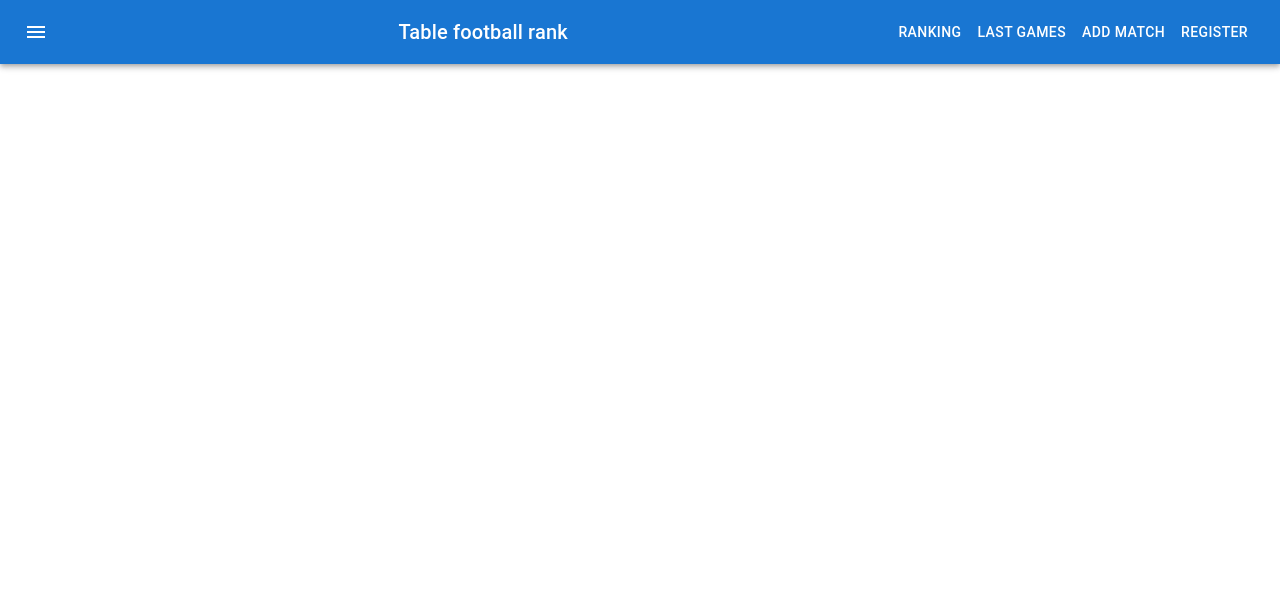
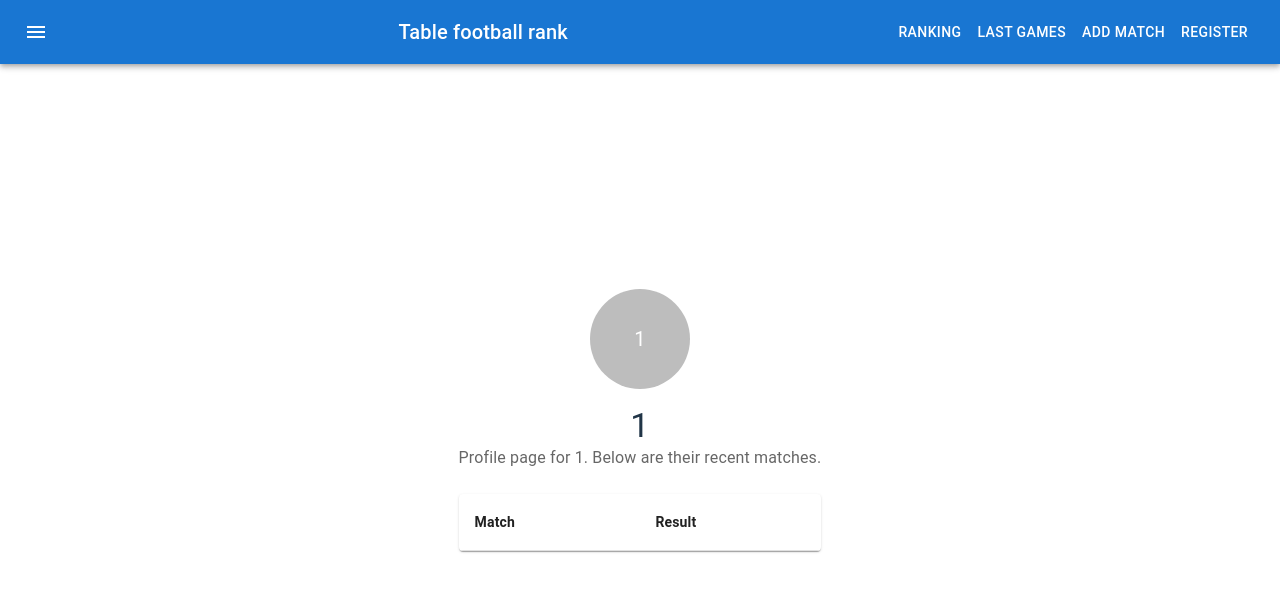
Before and after one commit to gebalajerzy/table-football, a React (Vite) app: page /user/1 in a window 1280 px wide. Shown: the top 592 px of the page. Built offline with nearby package versions, Linux system fonts and the light colour scheme; the HTML template or start-up script is replaced by a standard one.

Commit message:
User Profile page added

```diff
--- a/src/AppRoutes.tsx
+++ b/src/AppRoutes.tsx
@@ -4,6 +4,7 @@ import { Rank } from './views/Games/Rank/Rank.tsx';
 import { LastGames } from './views/Games/LastGames/LastGames.tsx';
 import { AddMatch } from './views/AddMatch/AddMatch.tsx';
 import { UserRegister } from './views/User/UserRegister/UserRegister.tsx';
+import { UserGames } from "./views/User/UserGames.tsx";
 
 const AppRoutes: FunctionComponent = () => (
     <Routes>
@@ -12,6 +13,7 @@ const AppRoutes: FunctionComponent = () => (
       <Route path={'/last-games'} element={<LastGames />} />
       <Route path={'/add-match'} element={<AddMatch />} />
       <Route path={'/register'} element={<UserRegister />} />
+      <Route path={'/user/:nickname'} element={<UserGames />} />
     </Routes>
 );
 
--- /dev/null
+++ b/src/components/MatchTable.tsx
@@ -0,0 +1,68 @@
+import { Table, TableBody, TableCell, TableContainer, TableHead, TableRow, Paper, Typography } from '@mui/material';
+import { Link } from 'react-router-dom';
+
+// Define the structure of a match
+interface Match {
+    teamAPlayer1: string;
+    teamAPlayer2: string;
+    teamBPlayer1: string;
+    teamBPlayer2: string;
+    date: string; // Format as "YYYY-MM-DD" or another format as needed
+    result: number;
+}
+
+// Define the props for the MatchTable component
+interface MatchTableProps {
+    matches: Match[];
+}
+
+const MatchTable: React.FC<MatchTableProps> = ({ matches }) => {
+    return (
+        <TableContainer component={Paper}>
+            <Table>
+                <TableHead>
+                    <TableRow>
+                        <TableCell><strong>Match</strong></TableCell>
+                        <TableCell><strong>Result</strong></TableCell>
+                    </TableRow>
+                </TableHead>
+                <TableBody>
+                    {matches.map((match, index) => (
+                        <TableRow
+                            key={index}
+                            sx={{
+                                backgroundColor: match.result > 0 ? '#d4edda' : '#f8d7da', // Light green for positive, light red for negative
+                            }}
+                        >
+                            <TableCell>
+                                <Typography component="div">
+                                    <Link to={`/user/${match.teamAPlayer1}`} style={{ textDecoration: 'none' }}>
+                                        {match.teamAPlayer1}
+                                    </Link>
+                                    /
+                                    <Link to={`/user/${match.teamAPlayer2}`} style={{ textDecoration: 'none' }}>
+                                        {match.teamAPlayer2}
+                                    </Link>
+                                    {" vs "}
+                                    <Link to={`/user/${match.teamBPlayer1}`} style={{ textDecoration: 'none' }}>
+                                        {match.teamBPlayer1}
+                                    </Link>
+                                    /
+                                    <Link to={`/user/${match.teamBPlayer2}`} style={{ textDecoration: 'none' }}>
+                                        {match.teamBPlayer2}
+                                    </Link>
+                                </Typography>
+                                <Typography variant="body2" color="textSecondary">
+                                    {match.date}
+                                </Typography>
+                            </TableCell>
+                            <TableCell>{match.result > 0 ? `+${match.result}` : `${match.result}`}</TableCell>
+                        </TableRow>
+                    ))}
+                </TableBody>
+            </Table>
+        </TableContainer>
+    );
+};
+
+export default MatchTable;
--- /dev/null
+++ b/src/components/UserProfile.tsx
@@ -0,0 +1,54 @@
+import { useParams } from 'react-router-dom';
+import { Box, Typography, Avatar } from '@mui/material';
+import MatchTable from './MatchTable'; // Import the MatchTable component
+
+// Define the shape of the URL parameters
+interface Params {
+    nickname: string;
+}
+
+// Define the structure of a match
+interface Match {
+    teamAPlayer1: string;
+    teamAPlayer2: string;
+    teamBPlayer1: string;
+    teamBPlayer2: string;
+    date: string;
+    result: number;
+}
+
+// Mock data for matches
+const matches: Match[] = [
+    { teamAPlayer1: 'Alice', teamAPlayer2: 'Bob', teamBPlayer1: 'Charlie', teamBPlayer2: 'Diana', date: '2023-10-15', result: 5 },
+    { teamAPlayer1: 'Eve', teamAPlayer2: 'Frank', teamBPlayer1: 'Alice', teamBPlayer2: 'Charlie', date: '2023-10-16', result: -3 },
+    { teamAPlayer1: 'Ivan', teamAPlayer2: 'Judy', teamBPlayer1: 'Mallory', teamBPlayer2: 'Alice', date: '2023-10-17', result: 7 },
+    // Add more matches as needed
+];
+
+const UserProfile: React.FC = () => {
+    const { nickname } = useParams<Params>(); // Extract the nickname from the URL
+
+    // Filter matches that involve the current user
+    const userMatches = matches.filter(match =>
+        [match.teamAPlayer1, match.teamAPlayer2, match.teamBPlayer1, match.teamBPlayer2].includes(nickname ?? '')
+    );
+
+    return (
+        <Box display="flex" flexDirection="column" alignItems="center" mt={5}>
+            <Avatar sx={{ width: 100, height: 100, mb: 2 }}>
+                {nickname ? nickname.charAt(0).toUpperCase() : 'U'}
+            </Avatar>
+            <Typography variant="h4">{nickname}</Typography>
+            <Typography variant="body1" color="textSecondary" mb={3}>
+                Profile page for {nickname}. Below are their recent matches.
+            </Typography>
+
+            {/* Display user's matches using the MatchTable component */}
+            <Box width="100%" maxWidth={1200}>
+                <MatchTable matches={userMatches} />
+            </Box>
+        </Box>
+    );
+};
+
+export default UserProfile;
--- a/src/views/User/UserGames.tsx
+++ b/src/views/User/UserGames.tsx
@@ -1,7 +1,11 @@
+import { Box } from "@mui/material";
+import UserProfile from "../../components/UserProfile.tsx";
 
 export const UserGames = () => {
 
   return (
-    <div>UserGames</div>
+      <Box width="100%" maxWidth={1200}>
+        <UserProfile  />
+      </Box>
   );
 };
```
